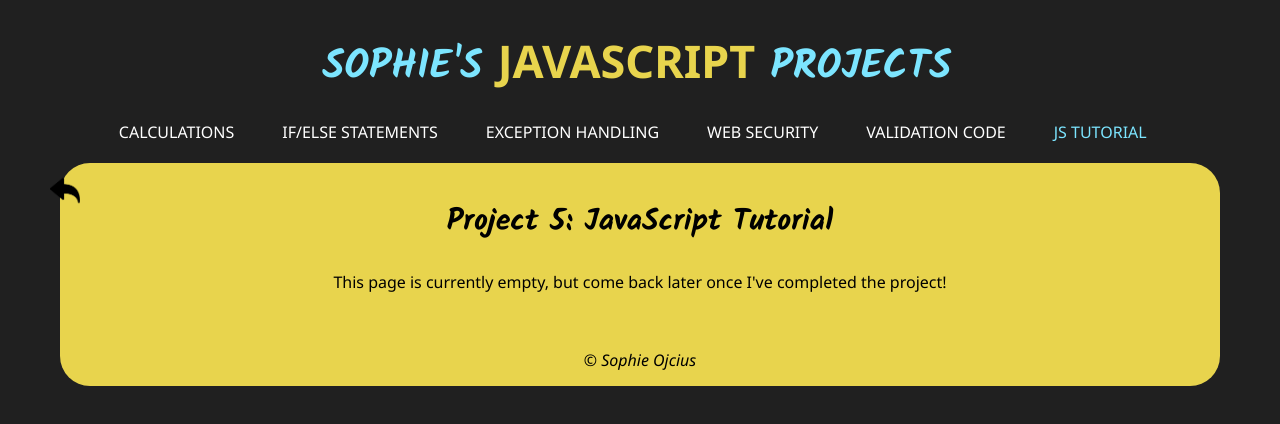
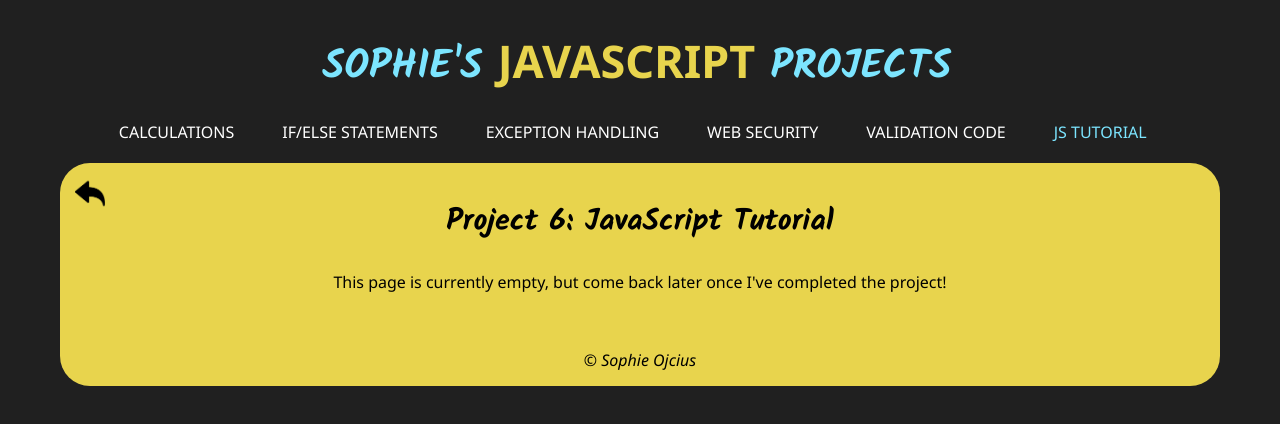
Before and after one commit to sophiebvo/sophiebvo.github.io, a plain HTML site: page git417_projects/projects/js_tutorial.html in a window 1280 px wide. Drawn offline with Linux system fonts and the light colour scheme.

Commit message:
Fixed back button and typos

```diff
--- a/git417_projects/css/style.css
+++ b/git417_projects/css/style.css
@@ -66,6 +66,7 @@
     background-color: #E8D44D;
     padding: 10px 70px;
     border-radius: 30px;
+    position: relative;
 }
 
 aside img {
@@ -73,8 +74,8 @@
     position: absolute;
     height: 30px;
     width: 30px;
-    top: 175px;
-    left: 50px;
+    top: 15px;
+    left: 15px;
 }
 
 h2 {
--- a/git417_projects/projects/js_tutorial.html
+++ b/git417_projects/projects/js_tutorial.html
@@ -38,7 +38,7 @@
             </aside>
 
             <main>
-                <h2>Project 5: JavaScript Tutorial</h2>
+                <h2>Project 6: JavaScript Tutorial</h2>
 
                 <p class="centered">This page is currently empty, but come back later once I've completed the project!</p>
             </main>
```
